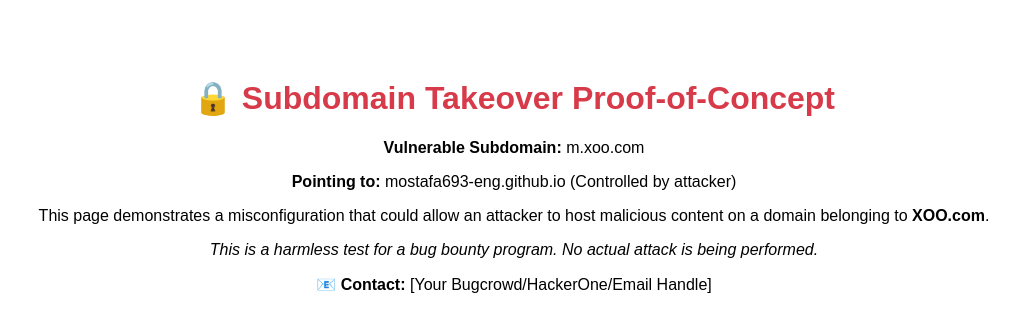
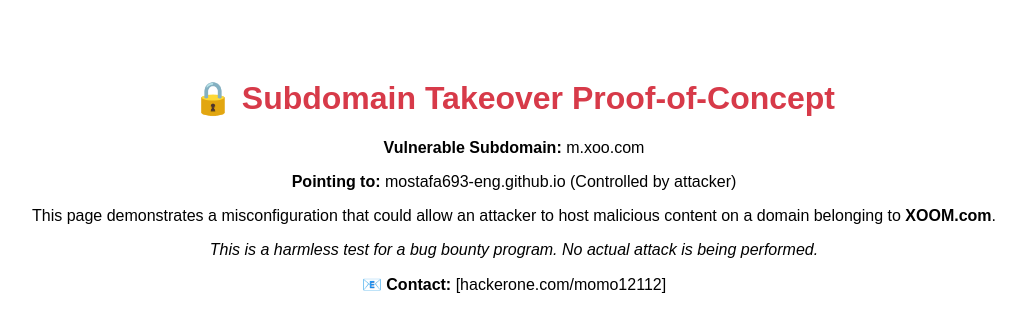
Before and after one commit to Mostafa693-eng/m.xoom.com, a plain HTML site: page index.html in a window 1280 px wide. Shown: the whole page, without its empty margins (126-1152 px from the left). Drawn offline with Linux system fonts and the light colour scheme.

Commit message:
Update index.html

```diff
--- a/index.html
+++ b/index.html
@@ -1,7 +1,7 @@
 <!DOCTYPE html>
 <html>
 <head>
-    <title>Subdomain Takeover PoC - m.xoo.com</title>
+    <title>Subdomain Takeover PoC - m.xoom.com</title>
     <style>
         body { font-family: Arial, sans-serif; text-align: center; padding: 50px; }
         h1 { color: #d73a49; } /* GitHub's error red color */
@@ -11,8 +11,8 @@
     <h1>🔒 Subdomain Takeover Proof-of-Concept</h1>
     <p><strong>Vulnerable Subdomain:</strong> m.xoo.com</p>
     <p><strong>Pointing to:</strong> mostafa693-eng.github.io (Controlled by attacker)</p>
-    <p>This page demonstrates a misconfiguration that could allow an attacker to host malicious content on a domain belonging to <strong>XOO.com</strong>.</p>
+    <p>This page demonstrates a misconfiguration that could allow an attacker to host malicious content on a domain belonging to <strong>XOOM.com</strong>.</p>
     <p><em>This is a harmless test for a bug bounty program. No actual attack is being performed.</em></p>
-    <p>📧 <strong>Contact:</strong> [Your Bugcrowd/HackerOne/Email Handle]</p>
+    <p>📧 <strong>Contact:</strong> [hackerone.com/momo12112]</p>
 </body>
 </html>
```
